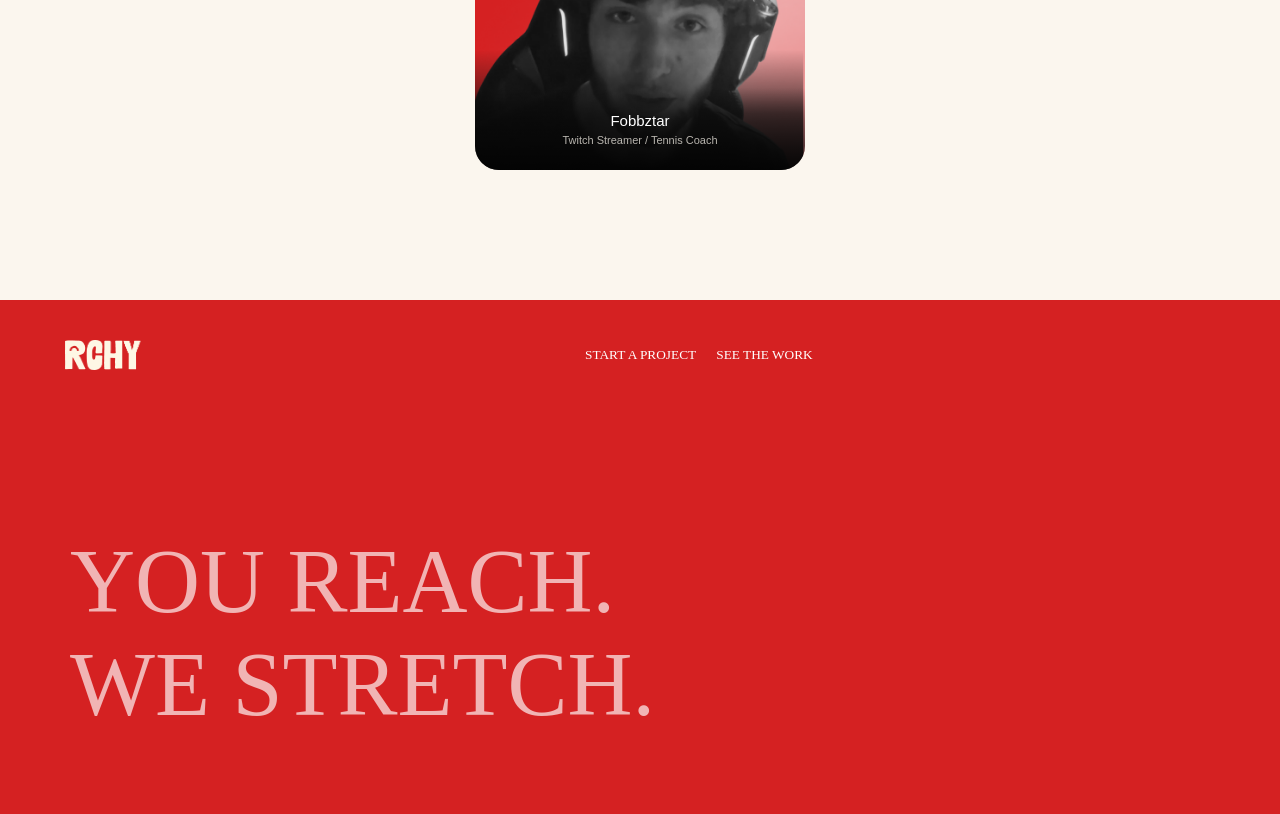
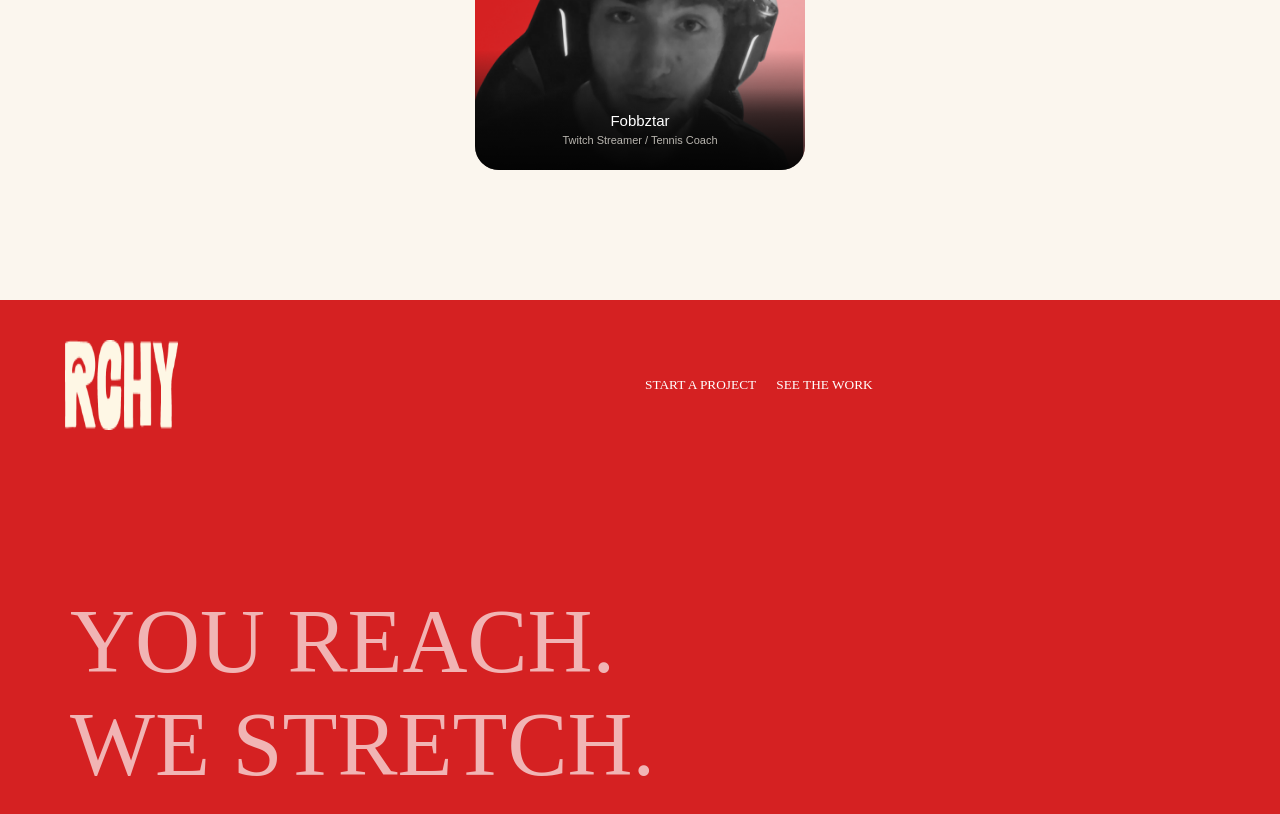
Before and after one commit to annaskhan-dev/RCHYstudio, a React (Vite) app: page / in a window 1280 px wide. Shown: the part 5683-6497 px from the top of the page. Built offline with nearby package versions, Linux system fonts and the light colour scheme.

Commit message:
adding things

```diff
--- a/src/components/footer.module.css
+++ b/src/components/footer.module.css
@@ -3,15 +3,12 @@
       height: 110vh;
       width: 100%;
       padding-bottom: 200px;
-
-
-
   }
 
   .footerlogo{
       border-radius: 0px;
-      height: 30px;
-      width: 120px;
+      height: 90px;
+      width: 180px;
   }
 
   button{
```
